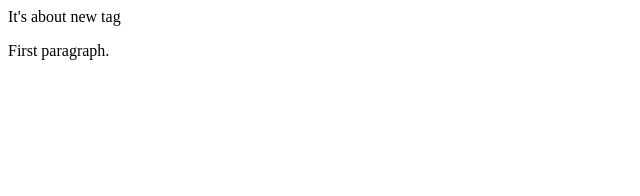
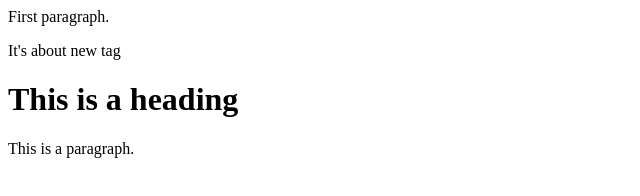
Before and after one commit to cse21program/Git-Learning, a plain HTML site: page index.html in a window 1280 px wide. Shown: the whole page, without its empty margins (0-640 px from the left). Drawn offline with Linux system fonts and the light colour scheme.

Commit message:
Update index.html

```diff
--- a/index.html
+++ b/index.html
@@ -1,13 +1,13 @@
-
 <html>
 
-	<head>
+<head>
 <title>HTML Tutorial</title>
-<body>
-    <p>It's about new tag</p>
-		<title>HTML Tuitorial</title>
-	</head>
+</head>
 <body>
 	<p>First paragraph.</p>
+	<p>It's about new tag</p>
+    <h1>This is a heading</h1>
+    <p>This is a paragraph.</p>
+
 </body>
 </html>
```
